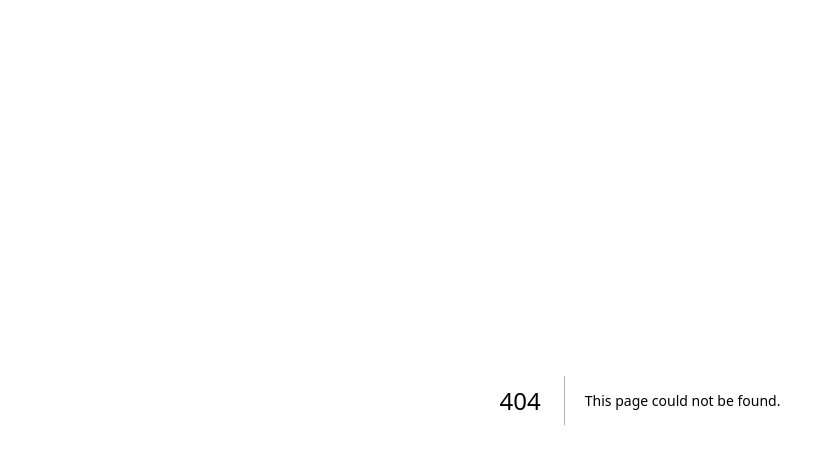
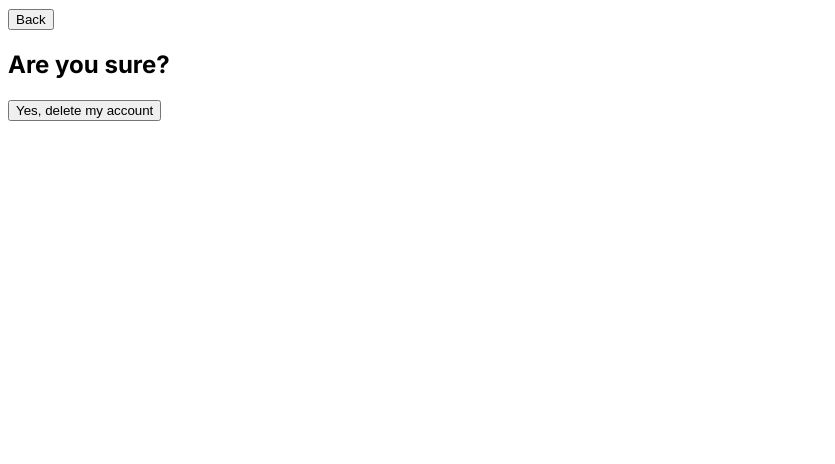
Before and after one commit to Pi0t3r/AutoHunt, a Next.js app: page /profile/deleteAcc in a window 1280 px wide. Before the commit this address had no page. Shown: the top 464 px of the page, without its empty margins (0-835 px from the left). Built offline with nearby package versions, Linux system fonts and the light colour scheme.

Commit message:
create a side for deleting acc for current login user

```diff
--- /dev/null
+++ b/app/profile/deleteAcc/page.tsx
@@ -0,0 +1,16 @@
+"use client";
+
+import React from "react";
+import Link from "next/link";
+import DeleteUser from "@/components/delete/Delete";
+export default function DeleteAcc() {
+  return (
+    <div>
+      <Link href="/profile">
+        <button>Back</button>
+      </Link>
+      <h2>Are you sure?</h2>
+      <button onClick={DeleteUser}>Yes, delete my account</button>
+    </div>
+  );
+}
--- a/app/profile/page.tsx
+++ b/app/profile/page.tsx
@@ -53,6 +53,11 @@ export default function Profile() {
             <button>Change my password</button>
           </Link>
         </div>
+        <div>
+          <Link href="/profile/deleteAcc">
+            <button>I want to delete my account</button>
+          </Link>
+        </div>
       </div>
     </div>
   );
--- /dev/null
+++ b/components/delete/Delete.tsx
@@ -0,0 +1,16 @@
+import React from "react";
+import { auth } from "@/firebase";
+import { useRouter } from "next/router";
+export default function DeleteUser() {
+  const router = useRouter();
+  const user = auth.currentUser;
+  user
+    ?.delete()
+    .then(() => {
+      console.log("User Account deleted succesful!");
+      router.push("/");
+    })
+    .catch((err) => {
+      console.log("Error with deleting user: ", err);
+    });
+}
```
